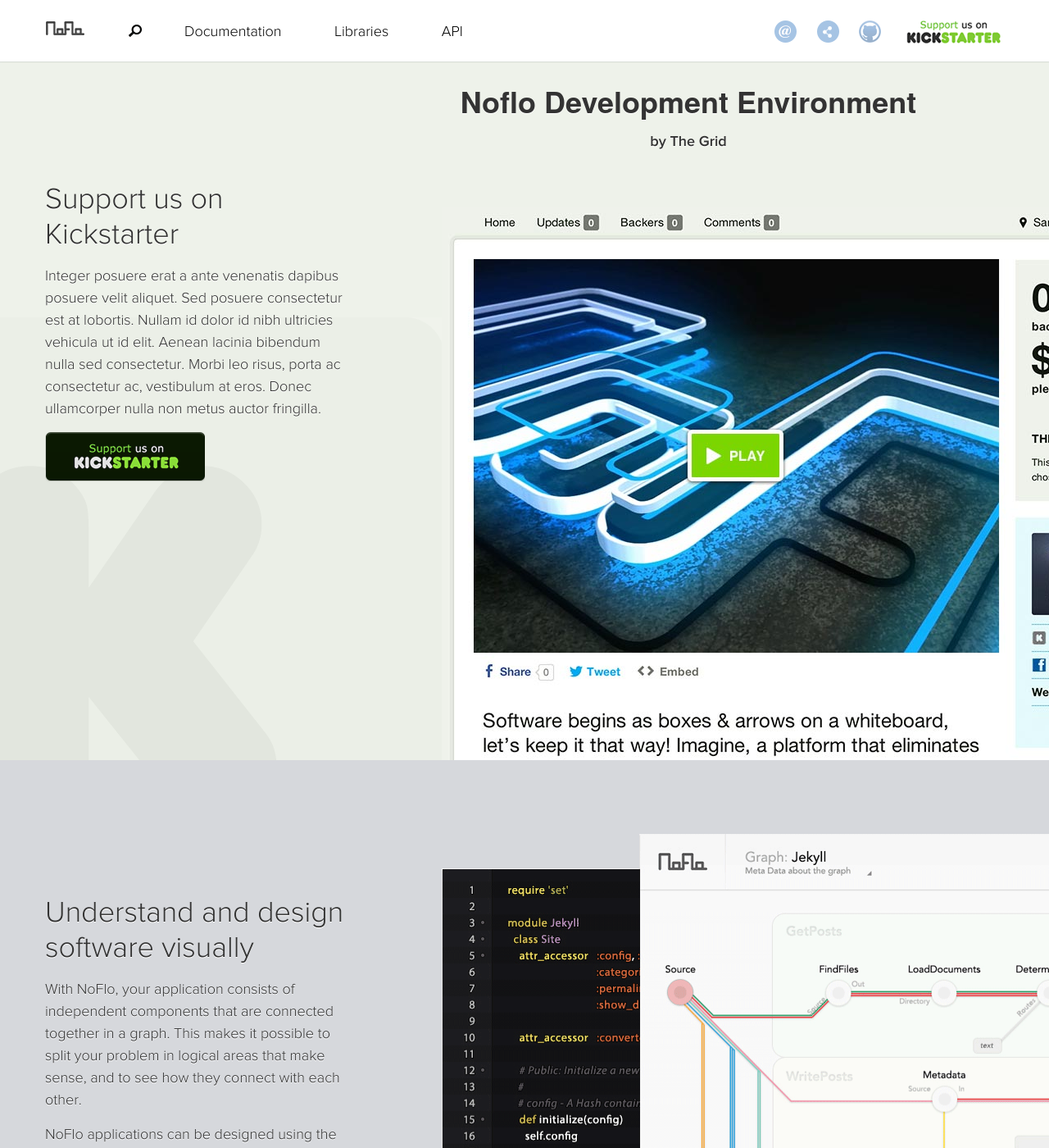
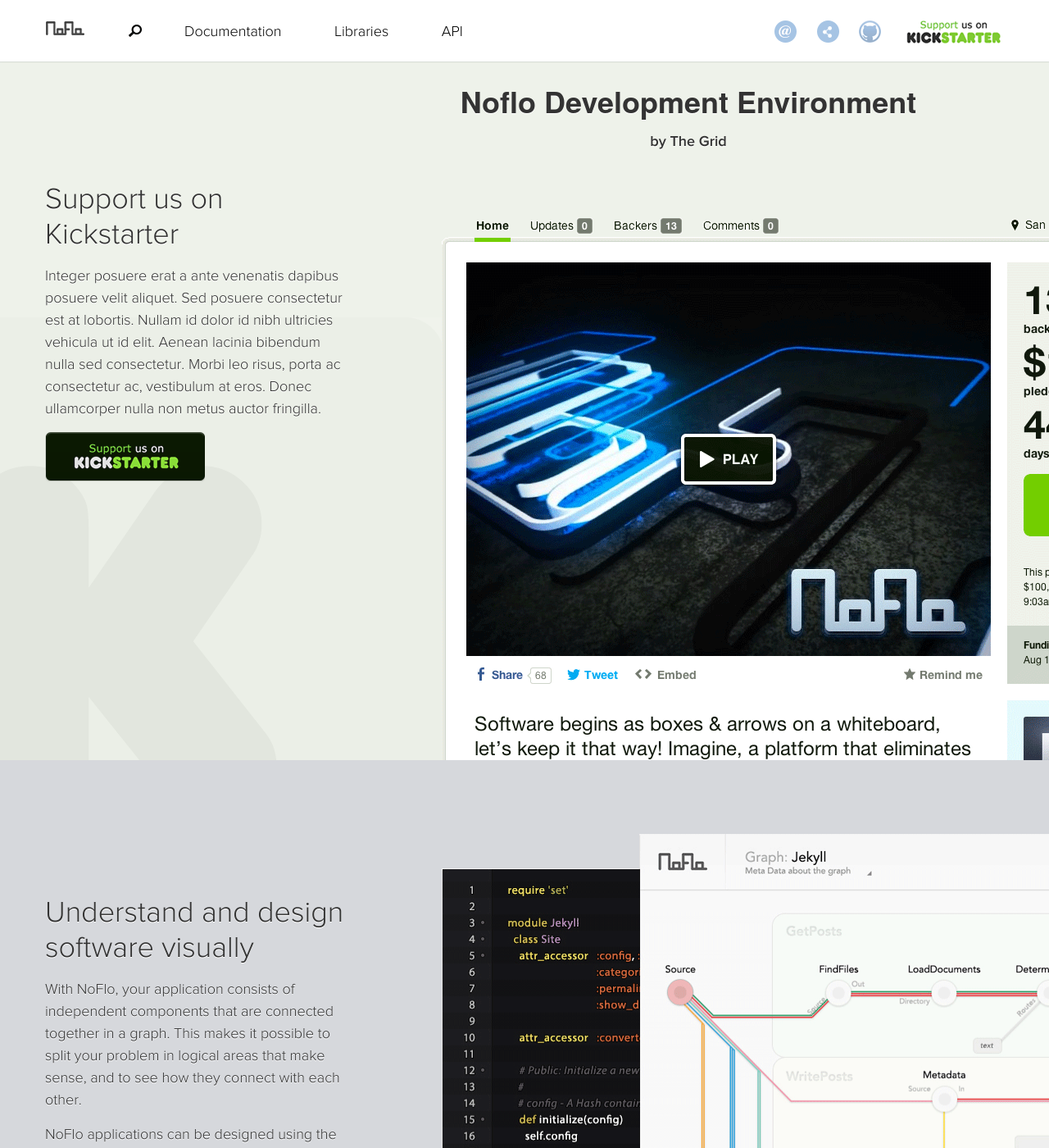
Before and after one commit to noflo/noflo.github.io, a Jekyll site: the page built from index.html, in a window 1280 px wide and 1400 px high, scrolled down 2187 px. Shown: the whole window at 82% size. Built offline with Jekyll 4.4.1, drawn with Linux system fonts in a browser that asks for light colours; nearby versions of some CDN libraries; Markdown is read by kramdown in place of the engine named in the settings.

Commit message:
Added new screenshot for kickstarter campaign, imageoptim'ed a load of images.

```diff
--- a/css/main.scss
+++ b/css/main.scss
@@ -1362,8 +1362,8 @@ blockquote {
   background-color: transparent;
   background-repeat: no-repeat;
   background-position: 0 0;
-  background-image: url(../img/diagrams/kickstarter-screen.jpg);
-  @include image-2x("../img/diagrams/kickstarter-screen@2.jpg", 940px, 715px);
+  background-image: url(../img/diagrams/kickstarter-screen.png);
+  @include image-2x("../img/diagrams/kickstarter-screen@2.png", 1000px, 1140px);
 
   img {
     display: none;
```
Also changed, not shown: css/main.css, img/diagrams/kickstarter-screen.jpg (deleted), img/diagrams/kickstarter-screen.png (added), img/diagrams/kickstarter-screen@2.jpg (deleted), img/diagrams/kickstarter-screen@2.png (added), img/kickstarter-black.gif, img/kickstarter-button-black.png, img/kickstarter-k.png, img/kickstarter-k@2.png, img/kickstarter-panel-bg.jpg, img/kickstarter-panel-bg@2.jpg, img/kickstarter-white.gif, 1 other file.
